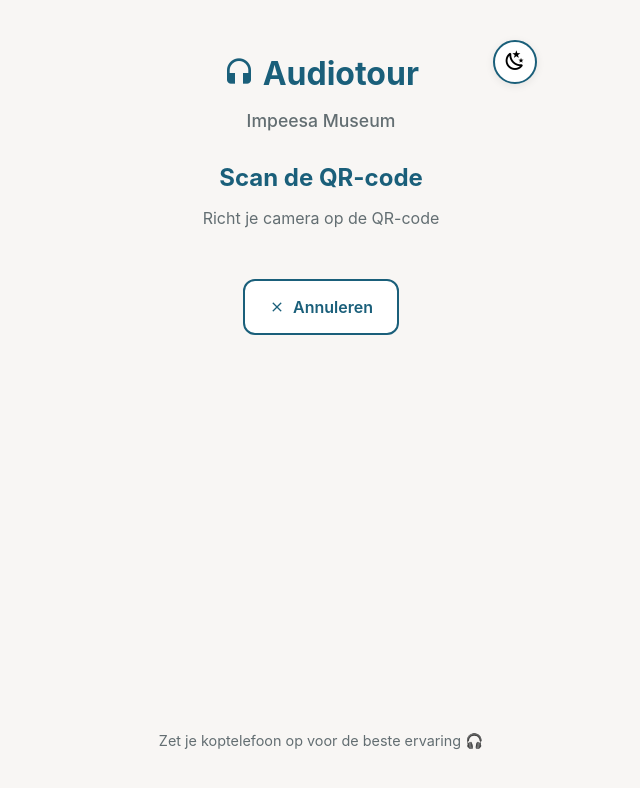
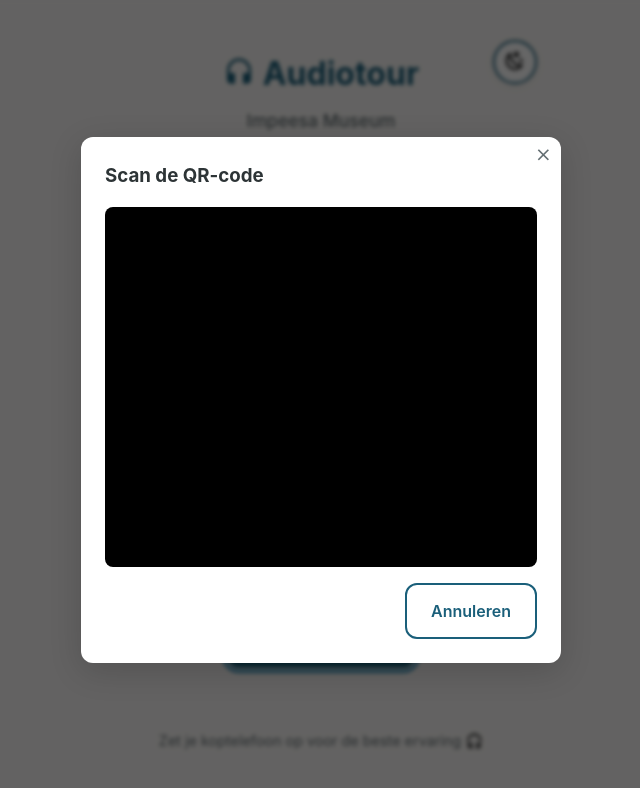
Before and after one commit to omit01/AudioTourUitstuif, a plain HTML site: page index.html in a window 1280 px wide. Both pictures are taken after a click on the button "Scan QR-code". Shown: the whole page, without its empty margins (319-959 px from the left). Drawn offline with Linux system fonts and the light colour scheme.

Commit message:
Add modal QR scanner overlay and connect start/close handlers

```diff
--- a/css/style.css
+++ b/css/style.css
@@ -315,6 +315,60 @@ main {
     margin-top: var(--spacing-md);
     border-radius: var(--radius-md);
     overflow: hidden;
+}
+
+/* Modal scanner styles */
+.modal-scanner {
+    position: fixed;
+    inset: 0;
+    display: none;
+    align-items: center;
+    justify-content: center;
+    z-index: 1200;
+}
+.modal-scanner[aria-hidden="false"] {
+    display: flex;
+}
+.modal-backdrop {
+    position: absolute;
+    inset: 0;
+    background: rgba(0,0,0,0.6);
+    backdrop-filter: blur(2px);
+}
+.modal-content {
+    position: relative;
+    width: calc(100% - 40px);
+    max-width: 480px;
+    background: var(--color-surface);
+    border-radius: var(--radius-md);
+    padding: var(--spacing-md);
+    box-shadow: var(--shadow-lg);
+    z-index: 2;
+    display: flex;
+    flex-direction: column;
+    gap: var(--spacing-sm);
+}
+.modal-close {
+    position: absolute;
+    top: 8px;
+    right: 8px;
+    background: transparent;
+    border: none;
+    font-size: 1.2rem;
+    color: var(--color-text-light);
+    cursor: pointer;
+}
+.modal-qr-reader {
+    width: 100%;
+    height: 360px;
+    background: #000;
+    border-radius: var(--radius-sm);
+    overflow: hidden;
+}
+.modal-actions {
+    display:flex;
+    justify-content:flex-end;
+    gap:var(--spacing-sm);
 }
 
 /* ========================================
--- a/index.html
+++ b/index.html
@@ -53,7 +53,7 @@
             </section>
 
             <!-- QR Scanner scherm -->
-            <section id="scanner" class="screen">
+            <section id="scanner" class="screen" aria-hidden="true" style="display:none;">
                 <div class="scanner-content">
                     <h2>Scan de QR-code</h2>
                     <p>Richt je camera op de QR-code</p>
@@ -66,6 +66,21 @@
                     </button>
                 </div>
             </section>
+
+            <!-- Modal scanner overlay -->
+            <div id="modalScanner" class="modal-scanner" aria-hidden="true" role="dialog" aria-label="QR Scanner">
+                <div class="modal-backdrop" id="modalBackdrop"></div>
+                <div class="modal-content">
+                    <button id="modalClose" class="modal-close" aria-label="Sluit scanner">
+                        <i class="mdi mdi-close"></i>
+                    </button>
+                    <h3>Scan de QR-code</h3>
+                    <div id="modalQrReader" class="modal-qr-reader"></div>
+                    <div class="modal-actions">
+                        <button id="modalCancel" class="btn btn-secondary">Annuleren</button>
+                    </div>
+                </div>
+            </div>
         </main>
 
         <footer>
--- a/js/app.js
+++ b/js/app.js
@@ -90,6 +90,41 @@ class App {
     }
 
     async showScanner() {
+        // Open modal scanner if available, otherwise fallback to scanner section
+        const modal = document.getElementById('modalScanner');
+        if (modal) {
+            modal.setAttribute('aria-hidden', 'false');
+            document.body.style.overflow = 'hidden';
+            const readerId = 'modalQrReader';
+            if (!this.scanner) {
+                this.scanner = new QRScanner(readerId, {
+                    onScanSuccess: (text, result) => {
+                        this.handleScanResult(text, result);
+                        this.hideScanner();
+                    }
+                });
+            } else if (this.scanner.scanner && this.scanner.scanner.clear) {
+                // if previously used with different element, recreate
+                await this.scanner.stop();
+                this.scanner = new QRScanner(readerId, {
+                    onScanSuccess: (text, result) => {
+                        this.handleScanResult(text, result);
+                        this.hideScanner();
+                    }
+                });
+            }
+
+            // start scanner
+            await this.scanner.start();
+
+            // hook modal close buttons
+            document.getElementById('modalClose')?.addEventListener('click', () => this.hideScanner());
+            document.getElementById('modalCancel')?.addEventListener('click', () => this.hideScanner());
+            document.getElementById('modalBackdrop')?.addEventListener('click', () => this.hideScanner());
+            return;
+        }
+
+        // fallback to in-page scanner
         this.showScreen('scanner');
 
         if (!this.scanner) {
@@ -102,9 +137,19 @@ class App {
     }
 
     async hideScanner() {
+        // Close modal if present
+        const modal = document.getElementById('modalScanner');
+        if (modal) {
+            modal.setAttribute('aria-hidden', 'true');
+            document.body.style.overflow = '';
+        }
+
         if (this.scanner) {
             await this.scanner.stop();
+            this.scanner = null;
         }
+
+        // fallback: show welcome screen (if using in-page scanner)
         this.showScreen('welcome');
     }
 
```
